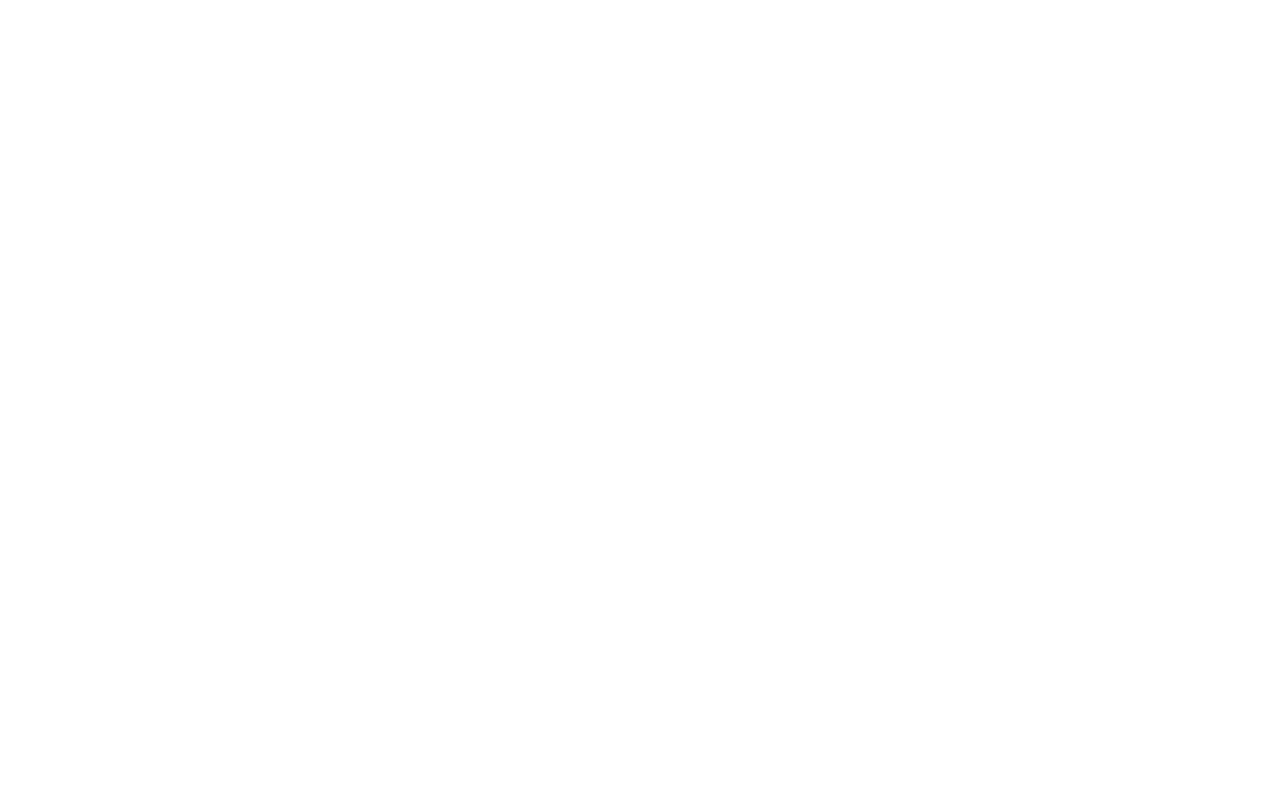
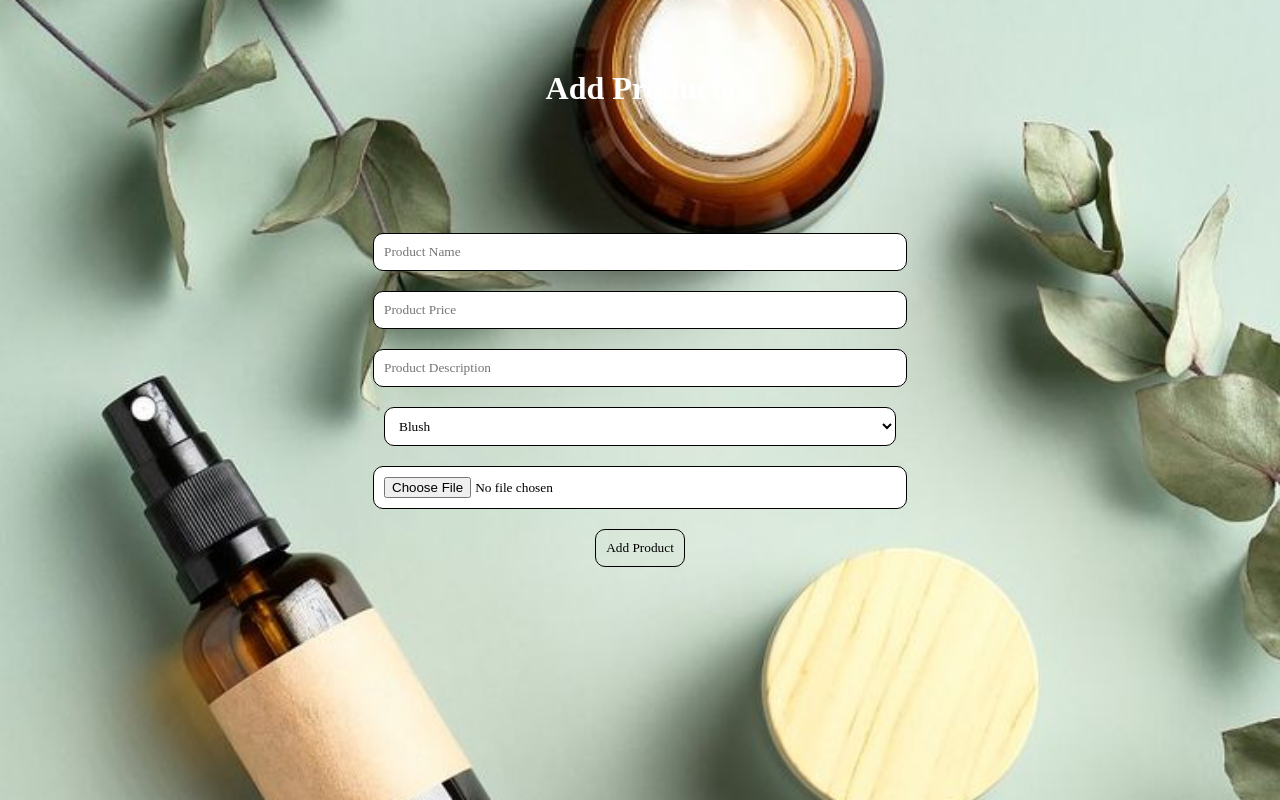
Before and after one commit to Vraj-Varia/Bellezaa---Cosmatics-more, a React (Vite) app: page /addproducts in a window 1280 px wide. Before the commit this address had no page. Built offline with nearby package versions, Linux system fonts and the light colour scheme.

Commit message:
creating add products page and backend

```diff
--- a/src/App.jsx
+++ b/src/App.jsx
@@ -12,6 +12,7 @@ import ActualHome from './Home/abc'
 
 import { BrowserRouter, Route, Router, Routes } from 'react-router-dom'
 import Items from './Products/Items/Items'
+import AddProducts from './Products/AddProducts/AddProducts'
 
 
 function App() {
@@ -33,6 +34,7 @@ function App() {
         <Route path='/login' element={<Login />}></Route>
         <Route path='/signup' element={<Signup />}></Route>
         <Route path='/Item' element={<Items />}></Route>
+        <Route path='/addproducts' element={<AddProducts />}></Route>
       </Routes>
     </BrowserRouter>
 
--- a/src/Home/Home.css
+++ b/src/Home/Home.css
@@ -24,7 +24,7 @@
             margin: 10px;
             background: transparent;
             border-radius: 12px;
-            font-size: 25px;
+            font-size: 18px;
             border: 1px solid white;
             cursor: pointer;
             transition: all 300ms;
--- a/src/Home/Home.jsx
+++ b/src/Home/Home.jsx
@@ -10,8 +10,8 @@ const Home = () => {
             <p>Lorem ipsum dolor sit amet consectetur adipisicing elit. Deserunt, explicabo?</p>
         </div>
         <div className="button">
-            <button>DONATE</button>
-            <button>SHOP</button>
+            <button>DOCUMENTATION</button>
+            <button>LEARN MORE</button>
         </div>
     </div>
   )
--- /dev/null
+++ b/src/Products/AddProducts/AddProducts.css
@@ -0,0 +1,44 @@
+.AddProducts {
+    width: 100vw;
+    height: 100vh;
+    place-content: center;
+    place-self: center;
+    background: url('/src/assets/SPA-HerbalCosmetics.png');
+    background-position: center;
+    background-size: cover;
+    form {
+        h1 {
+            position: absolute;
+            top: 70px;
+            color: white;
+        }
+        display: flex;
+        flex-direction: column;
+        align-items: center;
+        input,
+        select {
+            width: 40vw;
+            margin: 10px;
+            padding: 10px;
+            place-self: center;
+            border-radius: 10px;
+            outline: none;
+            border: 1px solid black;
+            background: white;
+        }
+        #addBtn {
+            background: none;
+            bordeR: 1px solid black;
+            border-radius: 10px;
+            transition: all 300ms;
+            width: max-content;
+            &:hover {
+                background: green;
+                border: green;
+                transform: scale(1.1);
+                color: white;
+                cursor: pointer;
+            }
+        }
+    }
+}
--- /dev/null
+++ b/src/Products/AddProducts/AddProducts.jsx
@@ -0,0 +1,29 @@
+import React, {  } from 'react'
+import './AddProducts.css'
+
+const AddProducts = () => {
+  return (
+    <div className='AddProducts'>
+        <form method="post">
+            <h1>Add Products</h1>
+            <input type="text" name="productName" id="productName" placeholder="Product Name" />
+            <input type="text" name="productPrice" id="productPrice" placeholder='Product Price'/>
+            <input type="text" name="productDescription" id="productDescription" placeholder='Product Description' />
+            <select name="productCatagory" id="catagory">
+                <option value="Blush">Blush</option>
+                <option value="Serum">Serum</option>
+                <option value="Trending on social">Trending on social</option>
+                <option value="Sale">Sale</option>
+                <option value="Clean + Planet aware of Sephora">Clean + Planet aware of Sephora</option>
+                <option value="Black Owned Brands">Black Owned Brands</option>
+                <option value="Foundations">Foundations</option>
+                <option value="Gifts">Gifts</option>
+            </select>
+            <input type="file" name="productImage" id="productImage" />
+            <input type="submit" value="Add Product" id='addBtn'/>
+        </form>
+    </div>
+  )
+}
+
+export default AddProducts
--- a/src/Products/Products.jsx
+++ b/src/Products/Products.jsx
@@ -1,4 +1,4 @@
-import React from 'react'
+import React, { useEffect, useState } from 'react'
 import './Products.css'
 import Cards from './Cards'
 import serum from '../assets/faceSerum.png'
@@ -7,18 +7,36 @@ import tonor from '../assets/faceToner.png'
 import moisturizer from '../assets/moisturizer.png'
 import ExfoliatingGrain from '../assets/ExfoliatingGrain.png'
 import { Link } from 'react-router-dom'
+import axios from 'axios'
 
 const Products = () => {
+
+  const [products, setProducts] = useState([])
+
+  useEffect(() => {
+    axios.get('http://localhost:5000/getProducts')
+    .then(products => setProducts(products.data))
+    .catch(err => console.log(err))
+  }, []);
+
   return (
     <div className='Products'>
         <div className="CardContainer">
-          <Link to={'/Item'}>
-            <Cards title="Face Serum" img={serum}/>
-          </Link>
-            {/* <Cards title="Face Oil" img={oil}/>
+
+          {/* {
+            products.map((products, index)=>{
+              return(
+                <Link to={`/Item/${product.id}`} key={product.id}>
+                  <Cards title={products.title} img={serum}/>
+                </Link>
+              )
+            })
+          } */}
+
+            <Cards title="Face Oil" img={oil}/>
             <Cards title="Face Toner" img={tonor}/>
             <Cards title="Moisturizer" img={moisturizer}/>
-            <Cards title="Exfoliating" img={ExfoliatingGrain}/> */}
+            <Cards title="Exfoliating" img={ExfoliatingGrain}/>
         </div>
     </div>
   )
```
Also changed, not shown: src/Products/productServer/index.js (+9 -0 lines), src/Products/productServer/models/details.js (added, +12 -0 lines), src/Products/models/details.js (deleted), src/assets/AestheticSpa.png (added), src/assets/SPA-HerbalCosmetics.png (added).
